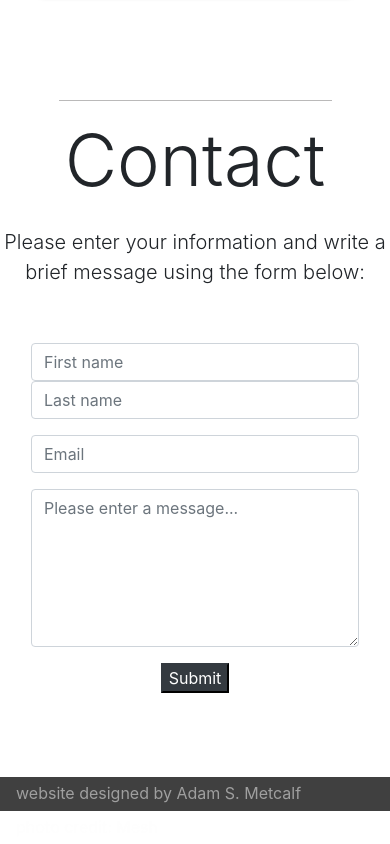
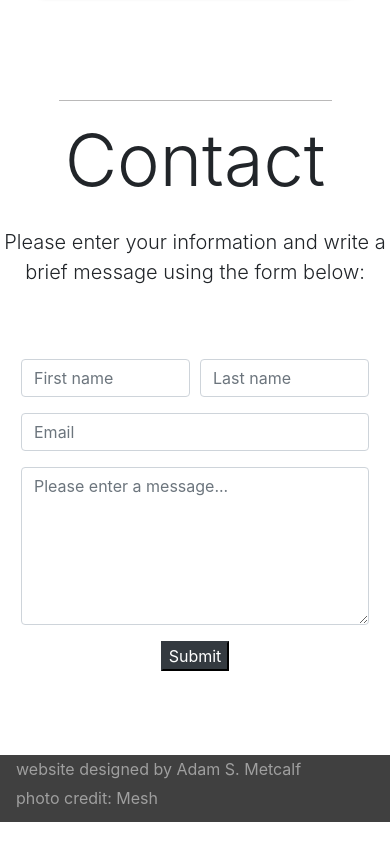
Before and after one commit to TenaciousDev/old.asmetcalf.github.io, a plain HTML site: page index.html in a window 390 px wide. Shown: the part 5992-6836 px from the top of the page. After the commit the page ends 6814 px from the top, so only its background shows below. Drawn offline with nearby package versions, Linux system fonts and the light colour scheme.

Commit message:
fixed formatting in contact form, footer

```diff
--- a/index.html
+++ b/index.html
@@ -65,7 +65,7 @@
         <li class="nav-item">
           <a class="nav-link px-4" href="#about">about</a>
         </li>
-        <li class="nav-item d-none d-md-block">
+        <li class="nav-item">
           <a class="nav-link px-4" href="#contact">contact</a>
         </li>
     </div>
@@ -174,7 +174,8 @@
           implementing design changes for an industry-leading web-based job board, I'm constantly looking for ways to
           upgrade my knowledge and gain new experience.
         </p>
-        <p class="btn btn-dark"><a href="assets/professionalResume_generic_redacted.pdf" target="_blank" class="text-white">Download Resume</a></p>
+        <p class="btn btn-dark"><a href="assets/professionalResume_generic_redacted.pdf" target="_blank"
+            class="text-white">Download Resume</a></p>
       </div>
       <div class="col-spacer-md"></div>
     </div>
@@ -364,25 +365,27 @@
       <p class="lead text-center">Please enter your information and write a brief message using the form below:</p>
     </div>
   </div>
+  <div class="row justify-content-center">
+    <div class="col-sm col-md-10 col-lg-8 col-xl-6">
       <form action="https://formspree.io/f/mrgoebeg" method="POST" id="contact-form">
-    <div class="row justify-content-left m-3">
-      <div class="col-lg-3 col-md-2 col-sm-0"></div>
-      <div class="col-lg-3 col-md-6 col-sm-10">
-        <input type="text" class="form-control" placeholder="First name" name="firstname" required>
+        <div class="form-row justify-content-center m-3">
+          <!-- <div class="col-lg-3 col-md-2 col-sm-0"></div> -->
+          <div class="col">
+            <input type="text" class="form-control mt-3" placeholder="First name" name="firstname" required>
           </div>
-      <div class="col-lg-3 col-md-6 col-sm-10">
-        <input type="text" class="form-control" placeholder="Last name" name="lastname" required>
+          <div class="col">
+            <input type="text" class="form-control mt-3" placeholder="Last name" name="lastname" required>
           </div>
         </div>
-    <div class="row justify-content-left m-3">
-      <div class="col-lg-3 col-md-2 col-sm-0"></div>
-      <div class="col-lg-4 col-sm-10">
+        <div class="form-row justify-content-center m-3">
+          <!-- <div class="col-lg-3 col-md-2 col-sm-0"></div> -->
+          <div class="col-12">
             <input type="email" class="form-control" placeholder="Email" name="_replyto" required>
           </div>
         </div>
-    <div class="row justify-content-left m-3">
-      <div class="col-lg-3 col-md-2 col-sm-0"></div>
-      <div class="col-lg-6 col-sm-10">
+        <div class="form-row justify-content-left m-3">
+          <!-- <div class="col-lg-3 col-md-2 col-sm-0"></div> -->
+          <div class="col-12">
             <textarea type="text" class="form-control" placeholder="Please enter a message..." rows="6" name="message"
               required></textarea>
           </div>
@@ -397,6 +400,8 @@
         </div>
         <div class="row-spacer-tall"></div>
       </form>
+    </div>
+  </div>
 
   <!-- Footer Section -->
   <footer class="footer">
--- a/main.css
+++ b/main.css
@@ -179,10 +179,14 @@ html::-webkit-scrollbar {
     text-decoration: none;
 }
 
+.download {
+    font-size: 1.2rem;
+}
+
 .footer {
     width: 100%;
-    height: 4vh;
-    line-height: 4vh;
+    height: 8vh;
+    line-height: 3.5vh;
     color: rgba(253, 253, 253, 0.50);
     background-color: rgba(0,0,0,.75);
 }
@@ -238,9 +242,6 @@ html::-webkit-scrollbar {
     color: rgb(152, 82, 173);
 }
 
-.download {
-    font-size: 1.2rem;
-}
 
 @media screen
 and (max-width: 280.5px) {
```
Lines whose indentation alone changed are shown as unchanged.
